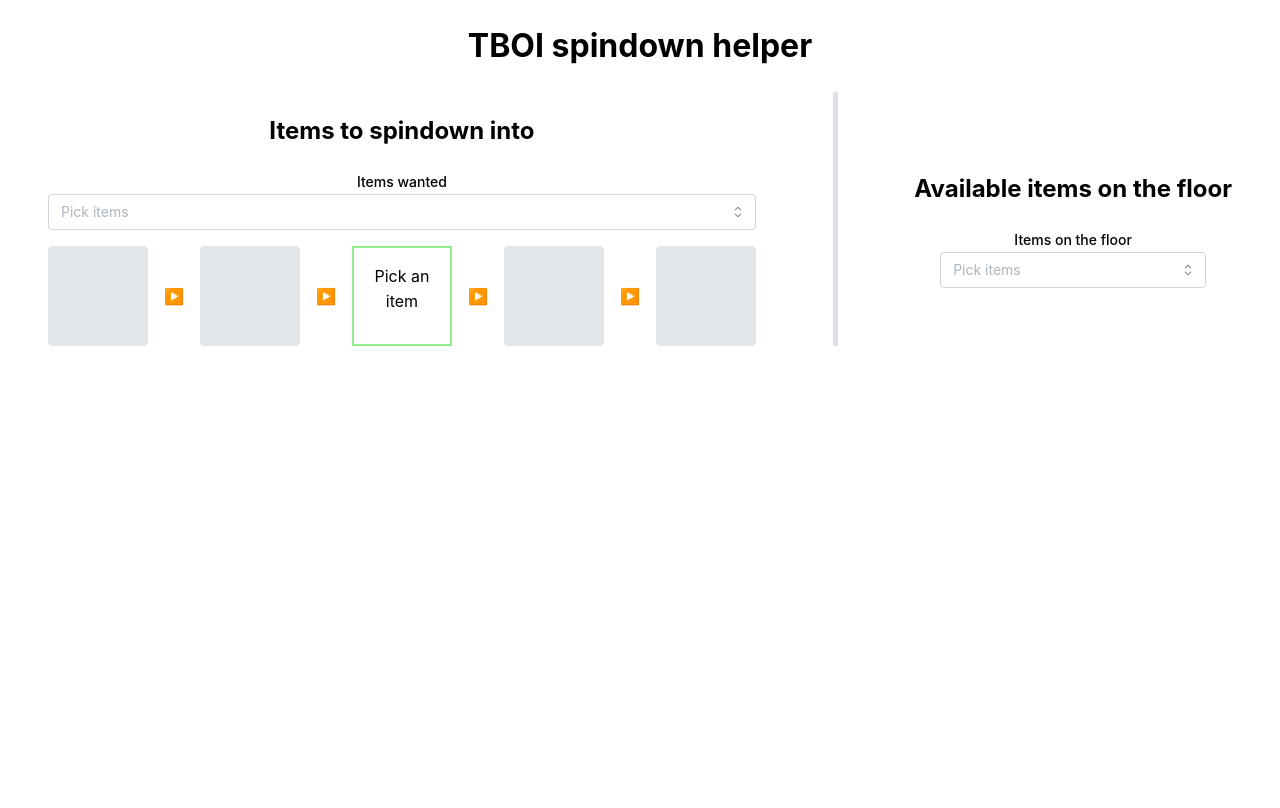
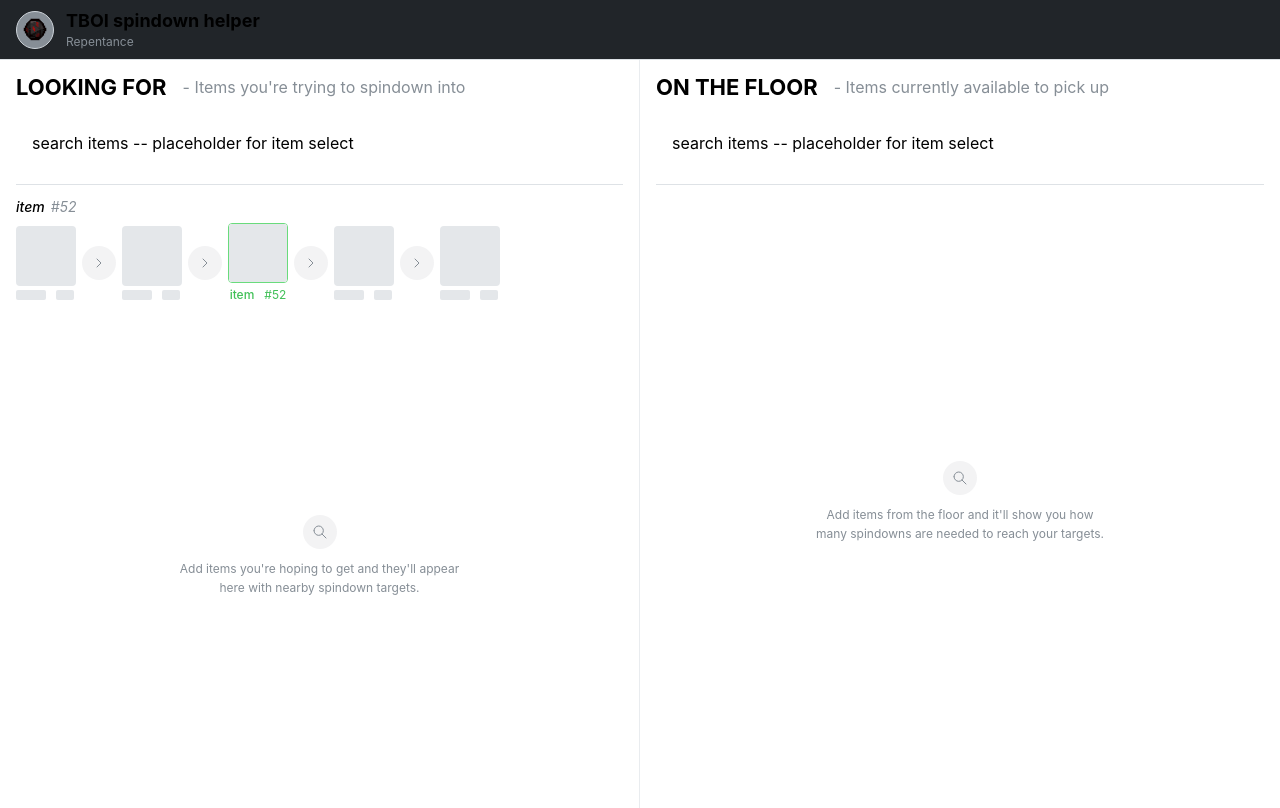
Before and after one commit to ShaigroRB/tboi-spindown-helper, a React (Vite) app: page / in a window 1280 px wide. Built offline with nearby package versions, Linux system fonts and the light colour scheme.

Commit message:
layout of the redesign, empty states & skeleton for when nothing is selected

```diff
--- a/src/App.tsx
+++ b/src/App.tsx
@@ -1,4 +1,7 @@
 import {
+  AppShell,
+  Avatar,
+  Box,
   Center,
   Container,
   Divider,
@@ -7,12 +10,15 @@
   MultiSelect,
   Stack,
   Text,
+  Title,
   type MultiSelectProps,
 } from "@mantine/core";
 import { ItemNeighbors } from "./ItemNeighbors";
 import items from "./assets/items.json";
 import { useMemo, useState } from "react";
 import { Item } from "./Item";
+import { WantedPanel } from "./WantedPanel";
+import { FloorPanel } from "./FloorPanel";
 
 const indicesByNames = items.reduce(
   (acc, item, index) => {
@@ -35,81 +41,130 @@
   </Group>
 );
 
+// function App() {
+//   const availableNames = useMemo(() => {
+//     return items.map((item) => item.name);
+//   }, []);
+//   const [namesSpindown, setNamesSpindown] = useState<string[]>([]);
+//   const [namesFloor, setNamesFloor] = useState<string[]>([]);
+
+//   return (
+//     <Container fluid style={{ textAlign: "center" }}>
+//       <h1>TBOI spindown helper</h1>
+//       <Group mx="xl" justify="space-between" gap="sm">
+//         <section>
+//           <h2>Items to spindown into</h2>
+//           <Center>
+//             <Stack>
+//               <MultiSelect
+//                 renderOption={renderMultiSelectOption}
+//                 label="Items wanted"
+//                 placeholder="Pick items"
+//                 data={availableNames}
+//                 searchable
+//                 value={namesSpindown}
+//                 onChange={setNamesSpindown}
+//                 limit={50}
+//               />
+//               {namesSpindown.length === 0 && <ItemNeighbors index={-1} />}
+//               {namesSpindown.map((name) => (
+//                 <ItemNeighbors key={name} index={indicesByNames[name]} />
+//               ))}
+//             </Stack>
+//           </Center>
+//         </section>
+//         <Divider orientation="vertical" size="xl" />
+//         <section>
+//           <h2>Available items on the floor</h2>
+//           <Center>
+//             <Stack>
+//               <MultiSelect
+//                 renderOption={renderMultiSelectOption}
+//                 label="Items on the floor"
+//                 placeholder="Pick items"
+//                 data={availableNames}
+//                 searchable
+//                 value={namesFloor}
+//                 onChange={setNamesFloor}
+//                 limit={50}
+//               />
+//               {namesFloor.map((name) => {
+//                 const floorIndex = indicesByNames[name];
+//                 return (
+//                   <Group key={floorIndex}>
+//                     <Item index={floorIndex} />{" "}
+//                     <Divider orientation="vertical" />{" "}
+//                     {namesSpindown.length === 0 && "Pick 1 item wanted"}
+//                     <Stack gap="0px">
+//                       {namesSpindown.map((spindown) => {
+//                         const spindownIndex = indicesByNames[spindown];
+//                         const diff = floorIndex - spindownIndex;
+
+//                         return diff < 0 ? null : (
+//                           <Group>
+//                             <Item index={spindownIndex} inline />
+//                             <span>: {diff} spindown</span>
+//                           </Group>
+//                         );
+//                       })}
+//                     </Stack>
+//                   </Group>
+//                 );
+//               })}
+//             </Stack>
+//           </Center>
+//         </section>
+//       </Group>
+//     </Container>
+//   );
+// }
+
 function App() {
-  const availableNames = useMemo(() => {
-    return items.map((item) => item.name);
-  }, []);
-  const [namesSpindown, setNamesSpindown] = useState<string[]>([]);
-  const [namesFloor, setNamesFloor] = useState<string[]>([]);
+  return (
+    <AppShell header={{ height: 60 }} padding={0}>
+      <AppShell.Header bg="gray.9" px="md">
+        <Group gap="sm" align="center" h="100%">
+          <Avatar
+            style={(theme) => ({
+              border: `1px solid ${theme.colors.gray[4]}`,
+            })}
+            src="/items/708.png"
+            alt="spindown dice"
+            bg="gray"
+          />
+          <Stack gap="0">
+            <Title order={1} size="h4">
+              TBOI spindown helper
+            </Title>
+            <Text size="xs" c="dimmed">
+              Repentance
+            </Text>
+          </Stack>
+        </Group>
+      </AppShell.Header>
 
-  return (
-    <Container fluid style={{ textAlign: "center" }}>
-      <h1>TBOI spindown helper</h1>
-      <Group mx="xl" justify="space-between" gap="sm">
-        <section>
-          <h2>Items to spindown into</h2>
-          <Center>
-            <Stack>
-              <MultiSelect
-                renderOption={renderMultiSelectOption}
-                label="Items wanted"
-                placeholder="Pick items"
-                data={availableNames}
-                searchable
-                value={namesSpindown}
-                onChange={setNamesSpindown}
-                limit={50}
-              />
-              {namesSpindown.length === 0 && <ItemNeighbors index={-1} />}
-              {namesSpindown.map((name) => (
-                <ItemNeighbors key={name} index={indicesByNames[name]} />
-              ))}
-            </Stack>
-          </Center>
-        </section>
-        <Divider orientation="vertical" size="xl" />
-        <section>
-          <h2>Available items on the floor</h2>
-          <Center>
-            <Stack>
-              <MultiSelect
-                renderOption={renderMultiSelectOption}
-                label="Items on the floor"
-                placeholder="Pick items"
-                data={availableNames}
-                searchable
-                value={namesFloor}
-                onChange={setNamesFloor}
-                limit={50}
-              />
-              {namesFloor.map((name) => {
-                const floorIndex = indicesByNames[name];
-                return (
-                  <Group key={floorIndex}>
-                    <Item index={floorIndex} />{" "}
-                    <Divider orientation="vertical" />{" "}
-                    {namesSpindown.length === 0 && "Pick 1 item wanted"}
-                    <Stack gap="0px">
-                      {namesSpindown.map((spindown) => {
-                        const spindownIndex = indicesByNames[spindown];
-                        const diff = floorIndex - spindownIndex;
+      <AppShell.Main>
+        <Box
+          style={{
+            display: "grid",
+            gridTemplateColumns: "1fr 1fr",
+            height: "calc(100vh - 52px)",
+          }}
+        >
+          <Box
+            style={(theme) => ({
+              borderRight: `1px solid ${theme.colors.gray[2]}`,
+            })}
+          >
+            <WantedPanel />
+          </Box>
 
-                        return diff < 0 ? null : (
-                          <Group>
-                            <Item index={spindownIndex} inline />
-                            <span>: {diff} spindown</span>
-                          </Group>
-                        );
-                      })}
-                    </Stack>
-                  </Group>
-                );
-              })}
-            </Stack>
-          </Center>
-        </section>
-      </Group>
-    </Container>
+          <Box>
+            <FloorPanel />
+          </Box>
+        </Box>
+      </AppShell.Main>
+    </AppShell>
   );
 }
 
--- /dev/null
+++ b/src/FloorPanel.tsx
@@ -0,0 +1,38 @@
+import { Box, Divider, Group, Stack, Text, Title } from "@mantine/core";
+import { ItemSelect } from "./ItemSelect";
+import type { Item } from "./ItemSelect";
+import { EmptyState } from "./components/EmptyState";
+
+const PLACEHOLDER_DATA: Item[] = [];
+
+interface FloorPanelProps {
+  data?: Item[];
+}
+
+export function FloorPanel({ data = PLACEHOLDER_DATA }: FloorPanelProps) {
+  return (
+    <Stack h="100%" gap={0} px="md">
+      <Group py="sm">
+        <Title order={2} size="h3">
+          ON THE FLOOR
+        </Title>
+        <Text size="md" c="dimmed">
+          - Items currently available to pick up
+        </Text>
+      </Group>
+
+      <Box p="md">
+        <ItemSelect
+          data={data}
+          value={[]}
+          onChange={() => {}}
+          placeholder="Search items..."
+        />
+      </Box>
+
+      <Divider my="sm" />
+
+      <EmptyState hint="Add items from the floor and it'll show you how many spindowns are needed to reach your targets." />
+    </Stack>
+  );
+}
--- /dev/null
+++ b/src/ItemSelect.tsx
@@ -0,0 +1,24 @@
+// Stub — will be implemented separately.
+// This component wraps a Combobox-based multi-select with item sprite images,
+// custom pill rendering (image + name + id badge), and id-prefixed search.
+
+export interface Item {
+  id: number;
+  name: string;
+  spriteUrl: string;
+}
+
+export interface ItemSelectProps {
+  /** Full list of selectable items */
+  data: Item[];
+  /** Currently selected item ids */
+  value: number[];
+  /** Called with the new list of ids when selection changes */
+  onChange: (value: number[]) => void;
+  placeholder?: string;
+}
+
+export function ItemSelect(props: ItemSelectProps) {
+  // Implementation coming soon.
+  return "search items -- placeholder for item select";
+}
--- /dev/null
+++ b/src/LookedForItem.tsx
@@ -0,0 +1,83 @@
+import { Group, Skeleton, Stack, Text, ThemeIcon } from "@mantine/core";
+import { IconChevronRight } from "@tabler/icons-react";
+
+interface LookedForItemSkeletonProps {
+  name: string;
+  id: number;
+}
+
+export function LookedForItemSkeleton({
+  name,
+  id,
+}: LookedForItemSkeletonProps) {
+  return (
+    <Stack gap={6}>
+      <Group gap={6} align="center" fs="italic">
+        <Text size="sm" fw={500}>
+          {name}
+        </Text>
+        <Text size="sm" c="dimmed">
+          #{id}
+        </Text>
+      </Group>
+
+      <Group gap={6} align="center" wrap="nowrap">
+        <ItemSkeleton />
+        <Chevron />
+        <ItemSkeleton />
+        <Chevron />
+        <ItemPill name={name} id={id} />
+        <Chevron />
+        <ItemSkeleton />
+        <Chevron />
+        <ItemSkeleton />
+      </Group>
+    </Stack>
+  );
+}
+
+function ItemSkeleton() {
+  return (
+    <Stack gap={4} align="center" style={{ flexShrink: 0 }}>
+      <Skeleton height={60} width={60} radius="sm" />
+      <Group w="100%" gap="xs">
+        <Skeleton height={10} width="50%" radius="xs" />
+        <Skeleton height={10} width="30%" radius="xs" />
+      </Group>
+    </Stack>
+  );
+}
+
+function Chevron() {
+  return (
+    <ThemeIcon variant="light" color="gray" size="lg" radius="xl">
+      <IconChevronRight size={16} stroke={1.5} />
+    </ThemeIcon>
+  );
+}
+
+function ItemPill({ name, id }: { name: string; id: number }) {
+  return (
+    <Stack gap={4} align="center" style={{ flexShrink: 0 }}>
+      <Skeleton
+        style={(theme) => ({
+          width: 60,
+          height: 60,
+          borderRadius: theme.radius.sm,
+          border: `1px solid ${theme.colors.green[4]}`,
+          backgroundColor: theme.colors.green[0],
+        })}
+      >
+        {/* Image will go here */}
+      </Skeleton>
+      <Group gap="xs">
+        <Text size="xs" fw={500} c="green">
+          {name}
+        </Text>
+        <Text size="xs" c="green.6">
+          #{id}
+        </Text>
+      </Group>
+    </Stack>
+  );
+}
--- /dev/null
+++ b/src/WantedPanel.tsx
@@ -0,0 +1,41 @@
+import { Box, Divider, Group, Stack, Text, Title } from "@mantine/core";
+import { ItemSelect } from "./ItemSelect";
+import type { Item } from "./ItemSelect";
+import { EmptyState } from "./components/EmptyState";
+import { LookedForItemSkeleton } from "./LookedForItem";
+
+const PLACEHOLDER_DATA: Item[] = [];
+
+interface WantedPanelProps {
+  data?: Item[];
+}
+
+export function WantedPanel({ data = PLACEHOLDER_DATA }: WantedPanelProps) {
+  return (
+    <Stack h="100%" gap={0} px="md">
+      <Group py="sm">
+        <Title order={2} size="h3">
+          LOOKING FOR
+        </Title>
+        <Text size="md" c="dimmed">
+          - Items you're trying to spindown into
+        </Text>
+      </Group>
+
+      <Box p="md">
+        <ItemSelect
+          data={data}
+          value={[]}
+          onChange={() => {}}
+          placeholder="Search items..."
+        />
+      </Box>
+
+      <Divider my="sm" />
+
+      <LookedForItemSkeleton name="item" id={52} />
+
+      <EmptyState hint="Add items you're hoping to get and they'll appear here with nearby spindown targets." />
+    </Stack>
+  );
+}
--- /dev/null
+++ b/src/components/EmptyState.tsx
@@ -0,0 +1,17 @@
+import { Center, Stack, Text, ThemeIcon } from "@mantine/core";
+import { IconSearch } from "@tabler/icons-react";
+
+export function EmptyState({ hint }: { hint: string }) {
+  return (
+    <Center h="100%" p="xl">
+      <Stack align="center" gap="xs" maw={300}>
+        <ThemeIcon variant="light" color="gray" size="lg" radius="xl">
+          <IconSearch size={16} stroke={1.5} />
+        </ThemeIcon>
+        <Text size="xs" c="dimmed" ta="center" lh={1.6}>
+          {hint}
+        </Text>
+      </Stack>
+    </Center>
+  );
+}
```
